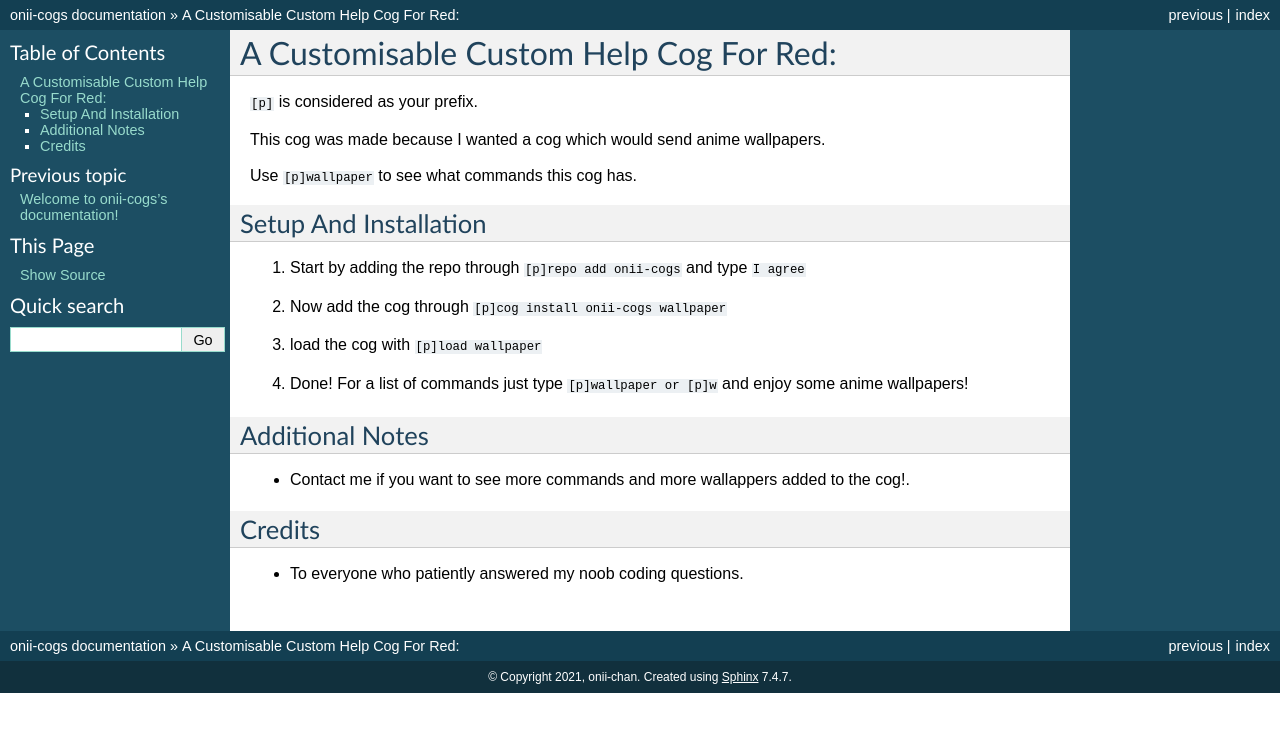
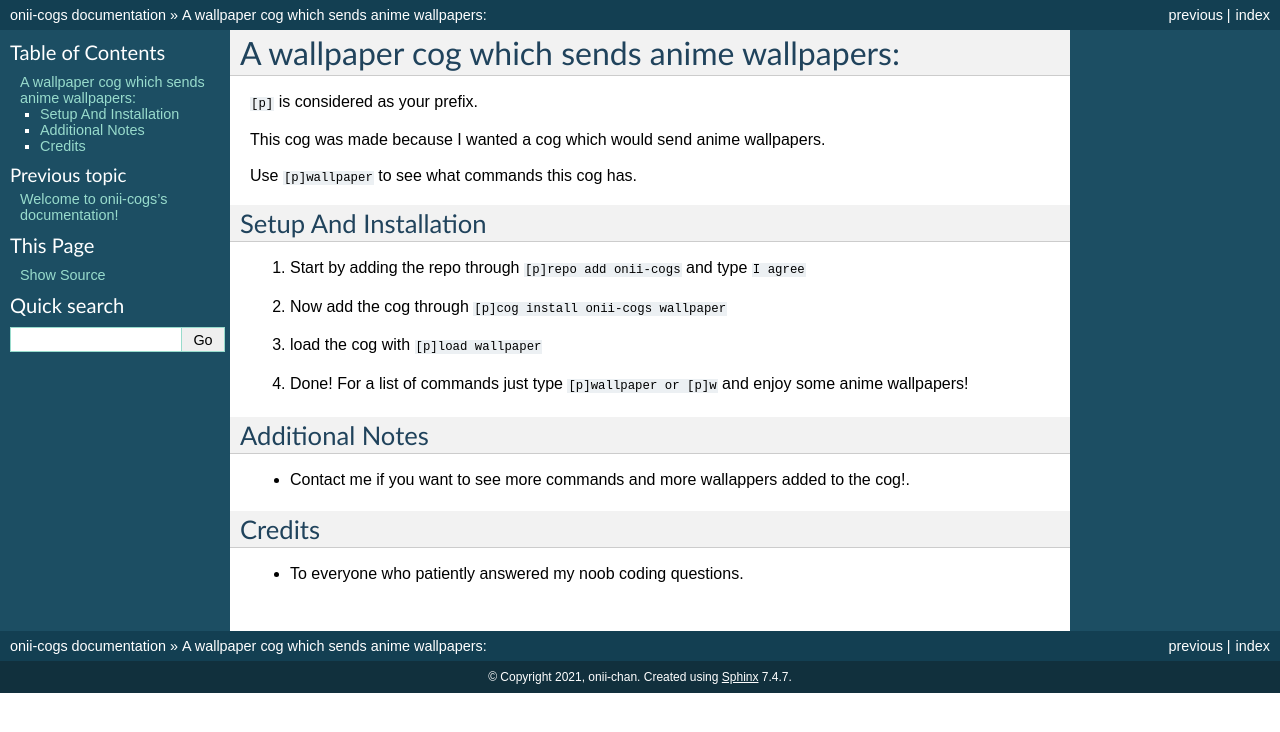
Before and after one commit to Apoo711/onii-cogs, a Sphinx documentation site: the page built from docs/source/wallpaper.rst, in a window 1280 px wide. Shown: the top 732 px of the page. Built offline with Sphinx 7.4.7, drawn with Linux system fonts in a browser that asks for light colours.

Commit message:
Update wallpaper.rst

```diff
--- a/docs/source/wallpaper.rst
+++ b/docs/source/wallpaper.rst
@@ -1,4 +1,4 @@
-A Customisable Custom Help Cog For Red:
+A wallpaper cog which sends anime wallpapers:
 =======================================
 
 
```
